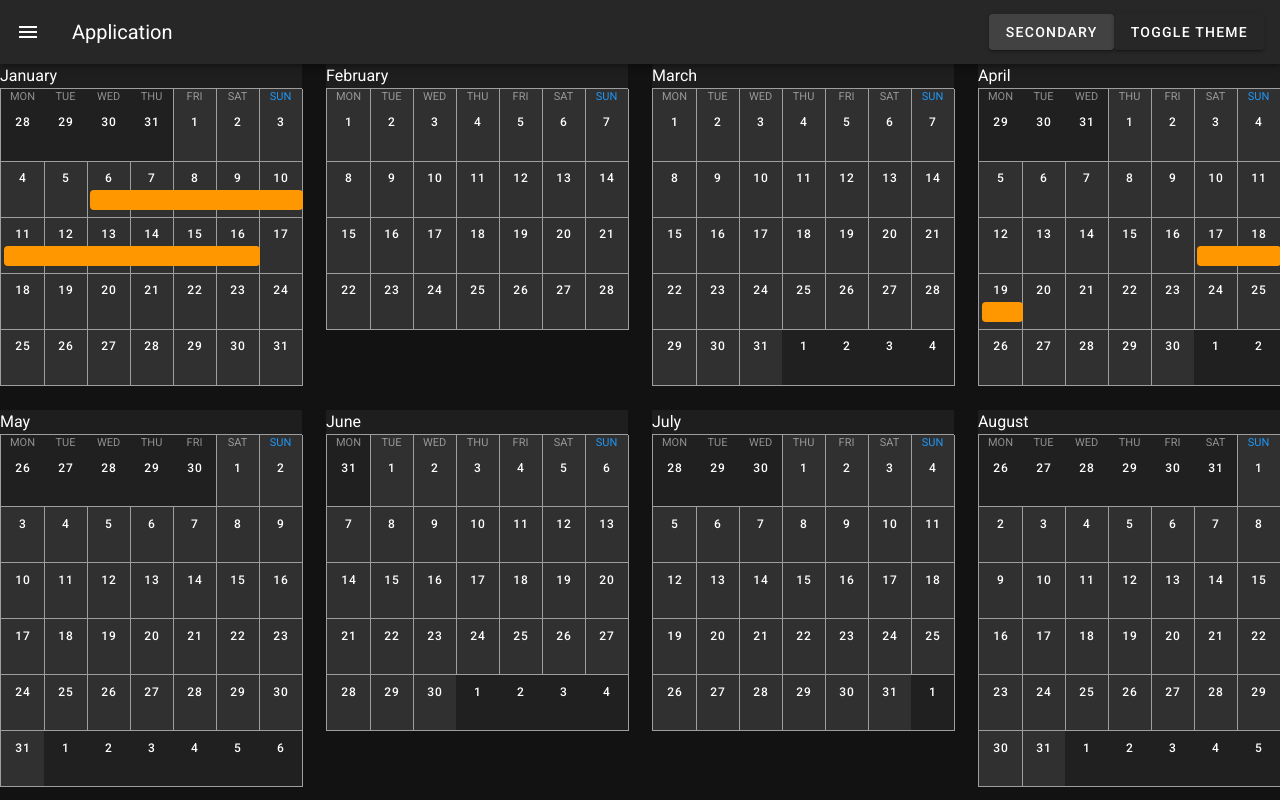
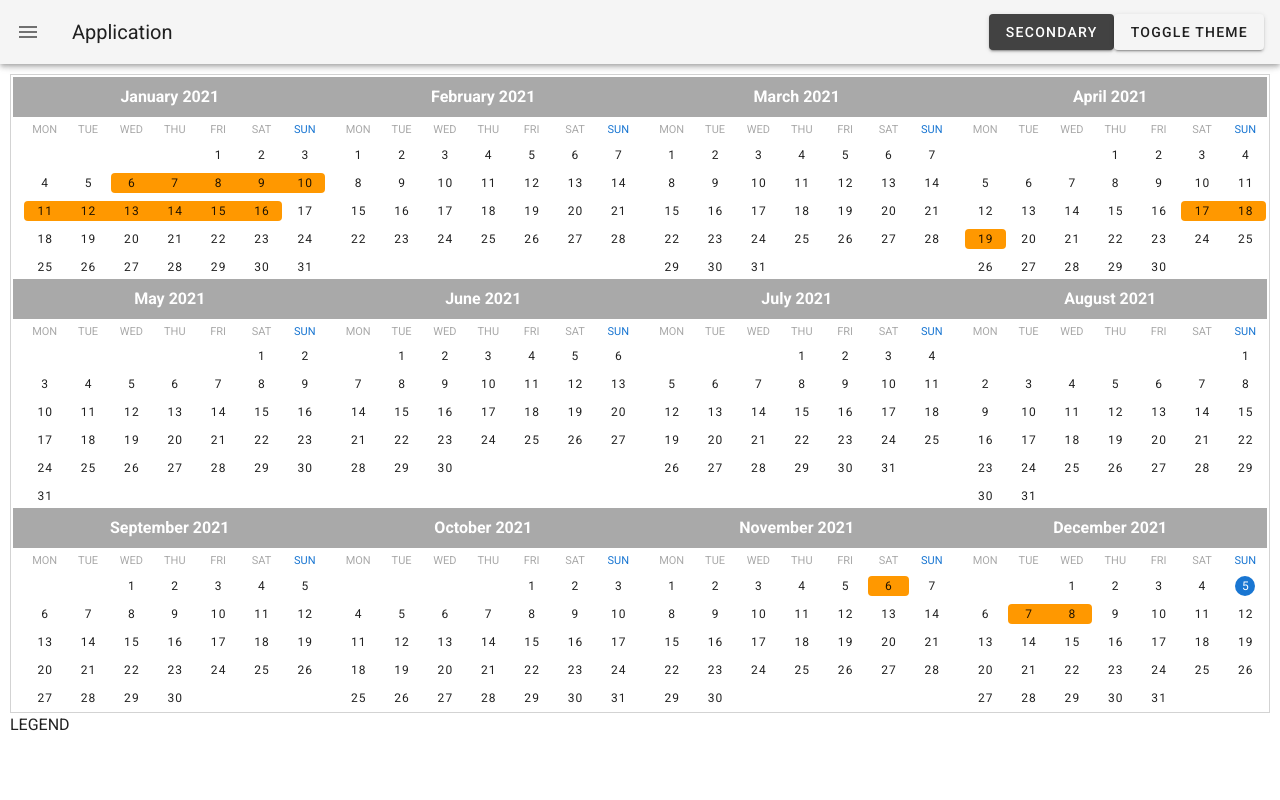
Before and after one commit to arjendekivet/vuetify2-app, a Vue app: page / in a window 1280 px wide. Shown: the top 800 px of the page. Built offline with nearby package versions, Linux system fonts and the light colour scheme.

Commit message:
ZCalendar POC 04

```diff
--- a/src/App.vue
+++ b/src/App.vue
@@ -12,7 +12,7 @@
     </v-app-bar>
     <v-main>
       <!-- <div>ZCalendar</div> -->
-      <ZCalendar></ZCalendar>
+      <ZCalendar :gutters="false"></ZCalendar>
     </v-main>
   </v-app>
 </template>
@@ -24,10 +24,8 @@ import HelloWorld from './components/HelloWorld.vue'
 
 export default {
   setup(props, context) {
-    const theme = ref("dark");
     const collapsed = ref(false);
     const drawer = ref(false);
-    const toggleTheme = () => theme.value = theme.value === "light" ? "dark" : "light"
     const toggleDark = () => {
       // eslint-disable-next-line no-debugger
       // debugger
@@ -35,10 +33,8 @@ export default {
     }
 
     return {
-      theme,
       collapsed,
       drawer,
-      toggleTheme,
       toggleDark
     };
   },
--- a/src/components/ZCalendar.vue
+++ b/src/components/ZCalendar.vue
@@ -1,8 +1,9 @@
 <template>
     <div class="z-calendar">
+        <div class="z-calendar__body">
             <!-- <v-container> -->
             <!--  optional: no-gutters,  class="fill-height" -->
-        <v-row>
+            <v-row :no-gutters="!gutters">
                 <v-col
                     cols="12"
                     sm="6"
@@ -12,8 +13,8 @@
                     v-bind:key="month"
                     class="month"
                 >
-                <v-sheet height="24">
-                    <div class="month__title">{{ getMonthName(month) }}</div>
+                    <v-sheet height="40" class="month__title__bar">
+                        <div class="month__title">{{ getMonthTitle(month) }}</div>
                     </v-sheet>
                     <v-sheet>
                         <!-- :min-weeks="6" -->
@@ -32,6 +33,8 @@
                 </v-col>
             </v-row>
             <!-- </v-container> -->
+        </div>
+        <div>LEGEND</div>
     </div>
 </template>
 
@@ -64,10 +67,10 @@ const mockEvents: event[] = [
         name: ``,
         start: '2021-11-06',
     },
-    // {
-    //     name: ``,
-    //     start: '2021-11-06',
-    // },
+    {
+        name: ``,
+        start: '2021-11-06',
+    },
     {
         name: '',
         start: '2022-02-08',
@@ -75,10 +78,13 @@ const mockEvents: event[] = [
 ]
 
 export default {
+    props: {
+        gutters: Boolean
+    },
     setup() {
         const today = ref<Date>(new Date());
         const events = ref<event[]>();
-        const months = ref([-11, -10, -9, -8, -7, -6, -5, -4, -3, -2, -1, 0, 1, 2]);
+        const months = ref([-11, -10, -9, -8, -7, -6, -5, -4, -3, -2, -1, 0]);
 
         events.value = mockEvents
 
@@ -88,19 +94,18 @@ export default {
             months,
         };
     },
-    //   components: { HelloWorld },
     methods: {
-        getLocale() {
+        getLocale(): string {
             return navigator.language
         },
-        getCalendarMonth(monthAdjust: number) {
+        getCalendarMonth(monthAdjust: number): number {
             const now = new Date()
             return now.setMonth(now.getMonth() + monthAdjust)
         },
-        getMonthName(monthAdjust: number) {
+        getMonthTitle(monthAdjust: number): string {
             const cDate = this.getCalendarMonth(monthAdjust)
             const objDate = new Date(cDate)
-            return objDate.toLocaleString(this.getLocale(), { month: "long" });
+            return objDate.toLocaleString(this.getLocale(), { month: "long", year: 'numeric' });
         }
     }
 }
@@ -108,33 +113,79 @@ export default {
 
 <style lang="scss">
 .z-calendar {
-    .month {
-        // width: 300px;
-        // margin: 12px;
-        // border: 12px;
-        // margin-top: 24px;
+    margin: 10px;
+
+    .z-calendar__body {
+        border: solid 1px lightgrey;
+        padding: 2px;
     }
     .container {
         padding: 0;
         max-width: 100%;
     }
+    .month__title__bar {
+        &.v-sheet {
+            background-color: darkgray;
+            text-align: center;
+            line-height: 40px;
+            color: #ffffff;
+            margin-bottom: 5px;
+        }
+    }
     .month__title {
-        // margin-top: 12px;
         overflow: hidden;
+        font-weight: 700;
     }
     .v-calendar.v-calendar-events .v-calendar-weekly__day {
-        height: 3.5em;
+        // height: 3.5em;
         // overflow: hidden;
+    }
+    .v-calendar .v-btn {
+        font-weight: 400;
+        z-index: 2;
+        margin-bottom: 1px;
     }
     .v-btn--fab.v-size--small {
         height: 20px;
         width: 20px;
     }
     .v-event {
-        margin: 0px 3px 3px 3px;
+        margin: 0px 3px 3px 1px;
     }
-    .v-event-more {
-        background-color: red;
+    .v-calendar.v-calendar-events .v-event-more {
+        display: none;
+    }
+    .v-calendar.v-calendar-weekly .v-calendar-weekly__day {
+        border-right: 0;
+        border-bottom: 0;
+        color: darkgray;
+    }
+    .v-calendar.v-calendar-events .v-calendar-weekly__day {
+        margin-right: 0px;
+    }
+    .v-calendar.v-calendar-weekly .v-calendar-weekly__day.v-outside {
+        visibility: hidden;
+    }
+    .v-calendar.v-calendar-weekly .v-calendar-weekly__head-weekday.v-outside {
+        background-color: transparent;
+    }
+    .v-calendar.v-calendar-weekly .v-calendar-weekly__head-weekday.v-past {
+        color: darkgray;
+    }
+    .v-calendar.v-calendar-weekly .v-calendar-weekly__head-weekday {
+        border-right: 0;
+    }
+    .v-calendar.v-calendar-events .v-calendar-weekly__head-weekday {
+        margin-right: 0px;
+    }
+    .v-calendar.v-calendar-weekly {
+        border-top: 0;
+        border-left: 0;
+        padding-left: 10px;
+    }
+    .v-calendar .v-event {
+        margin-top: -22px;
+        // z-index: 1;
     }
 }
 </style>
--- a/src/plugins/vuetify.ts
+++ b/src/plugins/vuetify.ts
@@ -5,5 +5,5 @@ import Vuetify from 'vuetify/lib';
 Vue.use(Vuetify);
 
 export default new Vuetify({
-    theme: { dark: true },
+    theme: { dark: false },
 });
```
Lines whose indentation alone changed are shown as unchanged.
